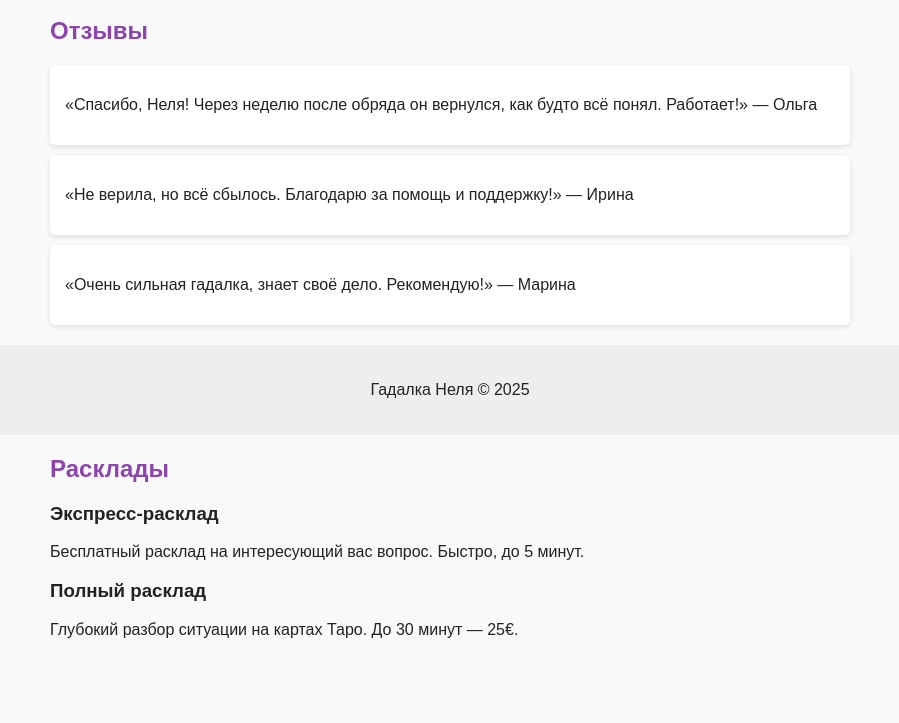
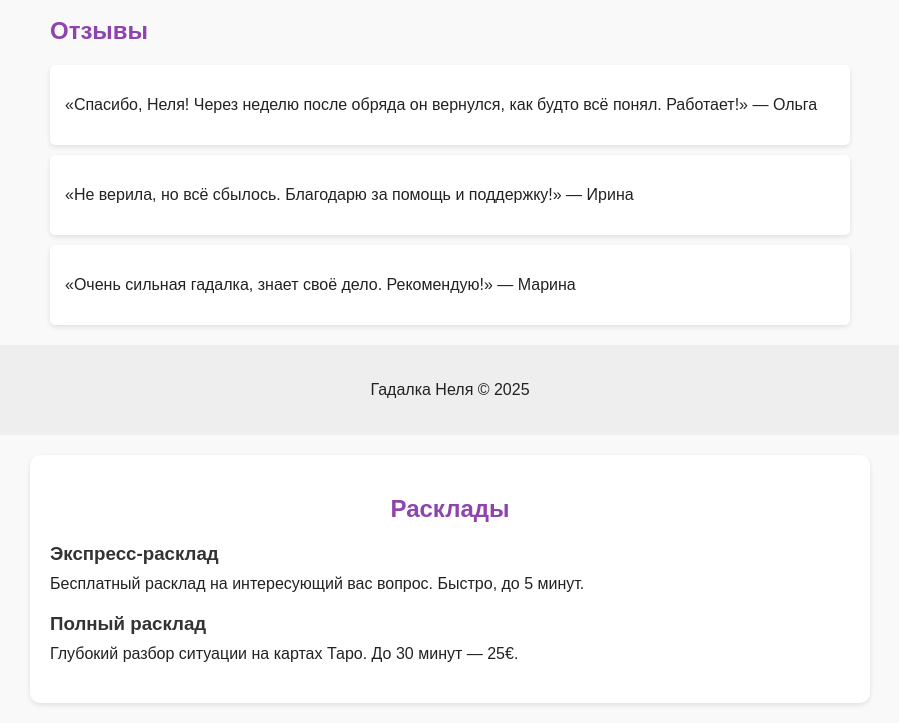
Before and after one commit to jeepprogramer-cloud/Privorot, a plain HTML site: page index.html in a window 1280 px wide. Shown: the part 1224-1947 px from the top of the page, without its empty margins (190-1089 px from the left). Before the commit the page ends 1883 px from the top, so only its background shows below. Drawn offline with Linux system fonts and the light colour scheme; files whose address does not match are found by name.

Commit message:
style.css

```diff
--- a/style.css
+++ b/style.css
@@ -66,3 +66,28 @@ footer {
   padding: 20px;
   background: #eee;
 }
+.readings {
+  background: #fff;
+  padding: 20px;
+  border-radius: 10px;
+  margin: 20px auto;
+  box-shadow: 0 2px 5px rgba(0,0,0,0.1);
+}
+
+.readings h2 {
+  color: #8e44ad;
+  text-align: center;
+}
+
+.reading-option {
+  margin-bottom: 20px;
+}
+
+.reading-option h3 {
+  margin: 10px 0;
+  color: #333;
+}
+
+.reading-option p {
+  margin: 0;
+}
```
